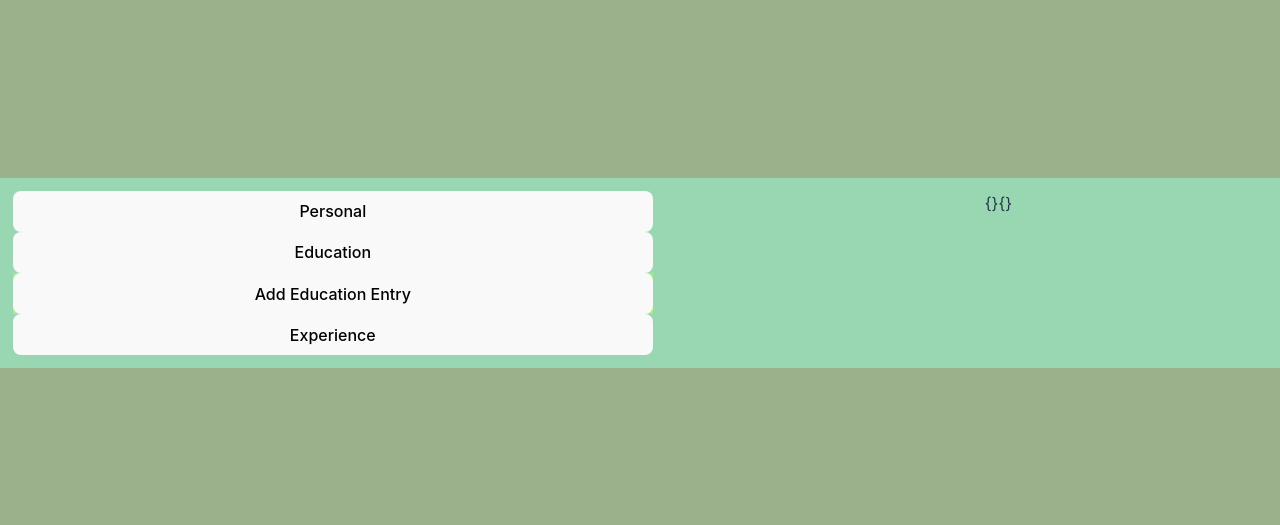
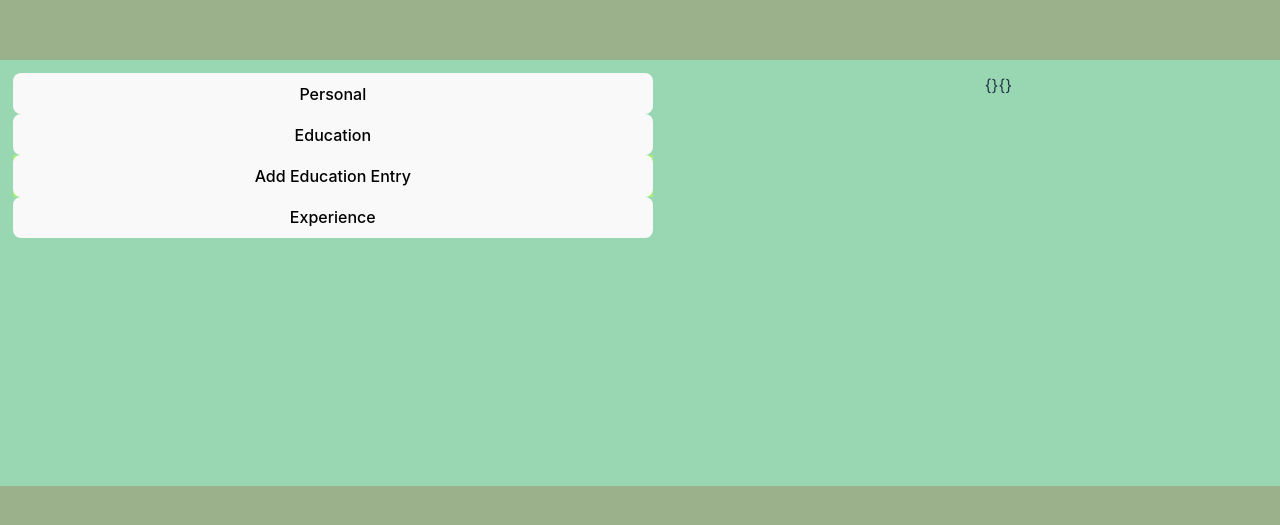
Before and after one commit to Ishm4el/CV-Application, a React (Vite) app: page / in a window 1280 px wide. Shown: the part 127-652 px from the top of the page. Built offline with nearby package versions, Linux system fonts and the light colour scheme.

Commit message:
inprogress - commiting for upload to oterh system. Currently working out a way to switch focus from when the user clicks the button to add a new feature it will focus on the start of the new entry slot

```diff
--- a/src/App.css
+++ b/src/App.css
@@ -18,7 +18,20 @@ body {
 }
 
 .container-form {
+   display: flex;
    min-width: 50vw;
+   min-height: 50vh;
+}
+
+.container-section {
+   display: flex;
+   flex-direction: column;
+}
+
+.button-select-section {
+   display: flex;
+   flex: auto;
+   justify-content: center;
 }
 
 .container-form-section {
@@ -28,16 +41,16 @@ body {
    text-align: left;
 }
 
-form {
+.container-form {
    display: flex;
    flex-direction: column;
 }
 
-form label {
+.container-form label {
    margin: 1% 0 0.5% 0;
 }
 
-form input {
+.container-form input {
    margin: 0 0 1% 0;
    height: 20pt;
    padding: 2px;
--- a/src/App.jsx
+++ b/src/App.jsx
@@ -7,6 +7,7 @@ import Practical from "./components/Practical";
 function App() {
    const [display, setDisplayPersonal] = useState({});
    const [dynamicDisplayEducation, setDynamicDisplayEducation] = useState({});
+   const [dynamicDisplayExperience, setDynamicDisplayExperience] = useState({});
    const [focus, setFocus] = useState(1);
 
    function handleDisplayPersonal(e) {
@@ -14,20 +15,30 @@ function App() {
    }
 
    function handleDynamicDisplayEducation(e) {
-      setDynamicDisplayEducation((dynamicDisplayEducation) => {
-         dynamicDisplayEducation[e.target.parentNode.dataset.key] = {
-            ...dynamicDisplayEducation[e.target.parentNode.dataset.key],
-         };
-         dynamicDisplayEducation[e.target.parentNode.dataset.key][e.target.id] =
-            e.target.value;
-         return { ...dynamicDisplayEducation };
-      });
+      setDynamicDisplayEducation((dynamicDisplayEducation) =>
+         dynamicSetter(dynamicDisplayEducation, e)
+      );
+   }
+
+   function handleDynamicDisplayExperience(e) {
+      setDynamicDisplayEducation((dynamicDisplayEducation) =>
+         dynamicSetter(dynamicDisplayEducation, e)
+      );
+   }
+
+   function dynamicSetter(dynamicDisplay, e) {
+      dynamicDisplay[e.target.parentNode.dataset.key] = {
+         ...dynamicDisplay[e.target.parentNode.dataset.key],
+      };
+      dynamicDisplay[e.target.parentNode.dataset.key][e.target.id] =
+         e.target.value;
+      return { ...dynamicDisplay };
    }
 
    return (
       <div className="container-main">
          <div className="container-form">
-            <form>
+            <div className="container-section">
                <button
                   className="button-select-section"
                   type="button"
@@ -41,6 +52,8 @@ function App() {
                >
                   <Personal change={handleDisplayPersonal} />
                </div>
+            </div>
+            <div className="container-section">
                <button
                   className="button-select-section"
                   type="button"
@@ -54,6 +67,8 @@ function App() {
                >
                   <Education change={handleDynamicDisplayEducation} />
                </div>
+            </div>
+            <div className="container-section">
                <button
                   className="button-select-section"
                   type="button"
@@ -67,7 +82,7 @@ function App() {
                >
                   <Practical change={handleDynamicDisplayEducation} />
                </div>
-            </form>
+            </div>
          </div>
          <div className="container-display">
             {JSON.stringify(display)}
--- a/src/components/Education.jsx
+++ b/src/components/Education.jsx
@@ -5,7 +5,10 @@ export default function Education({ change }) {
    function addEntry() {
       const newID = crypto.randomUUID();
       const newEntry = entry(newID, change);
+      // newEntry.props.children[1].focus();
       setEntries({ ...entries, [newID]: newEntry });
+      //   console.log(document.getElementById("schoolName"));
+      //   document.getElementById("schoolName").focus();
    }
    function removeEntry(id) {
       delete entries[id];
--- a/src/components/Personal.jsx
+++ b/src/components/Personal.jsx
@@ -6,7 +6,13 @@ export default function componentPersonal({ change }) {
          <label htmlFor="lname">Last Name:</label>
          <input type="text" id="lname" name="lname" onChange={change} />
          <label htmlFor="email">Email:</label>
-         <input type="email" name="email" id="email" onChange={change} />
+         <input
+            type="email"
+            name="email"
+            id="email"
+            onChange={change}
+            autoComplete="on"
+         />
          <label htmlFor="phoneNumber">Phone Number:</label>
          <input
             type="tel"
```
